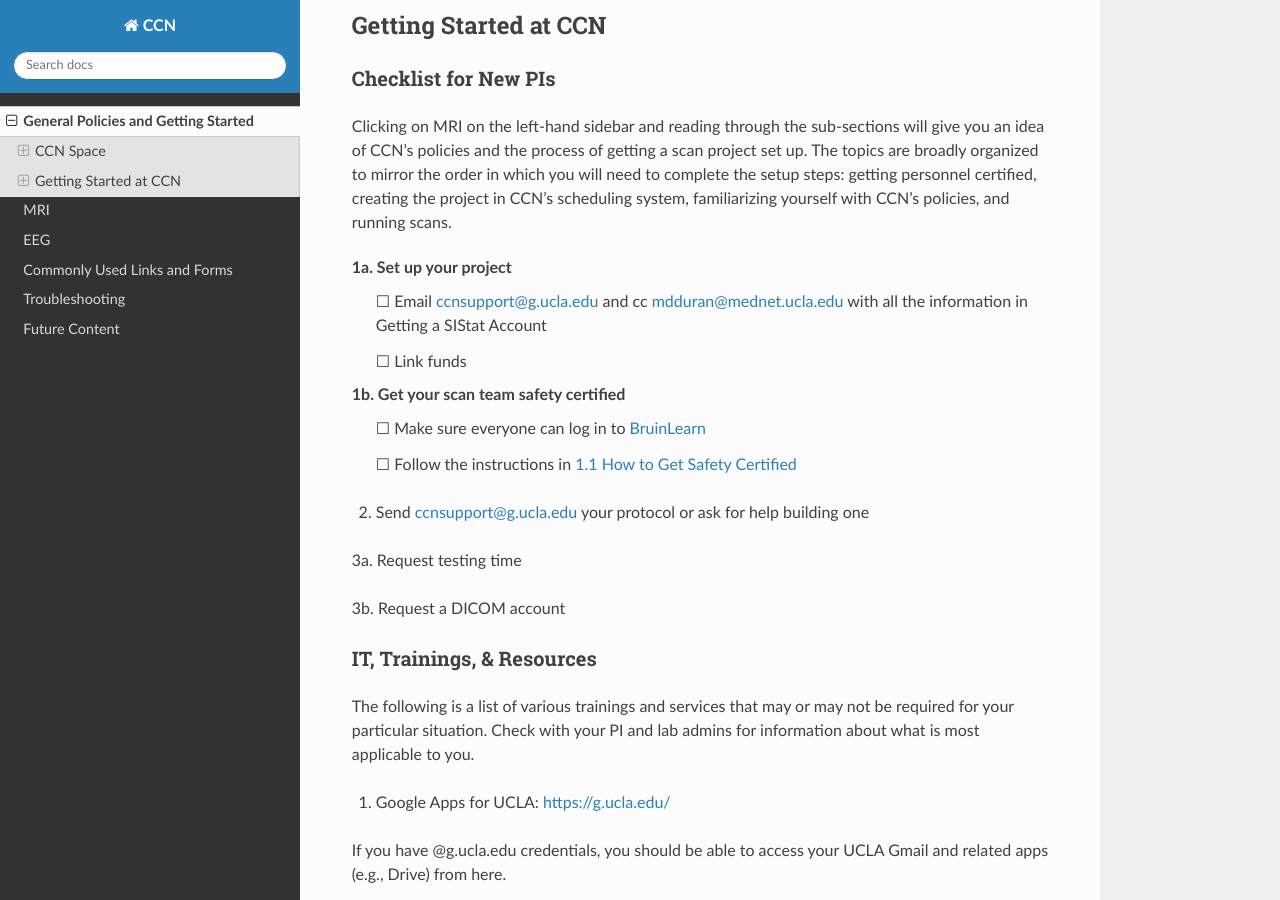
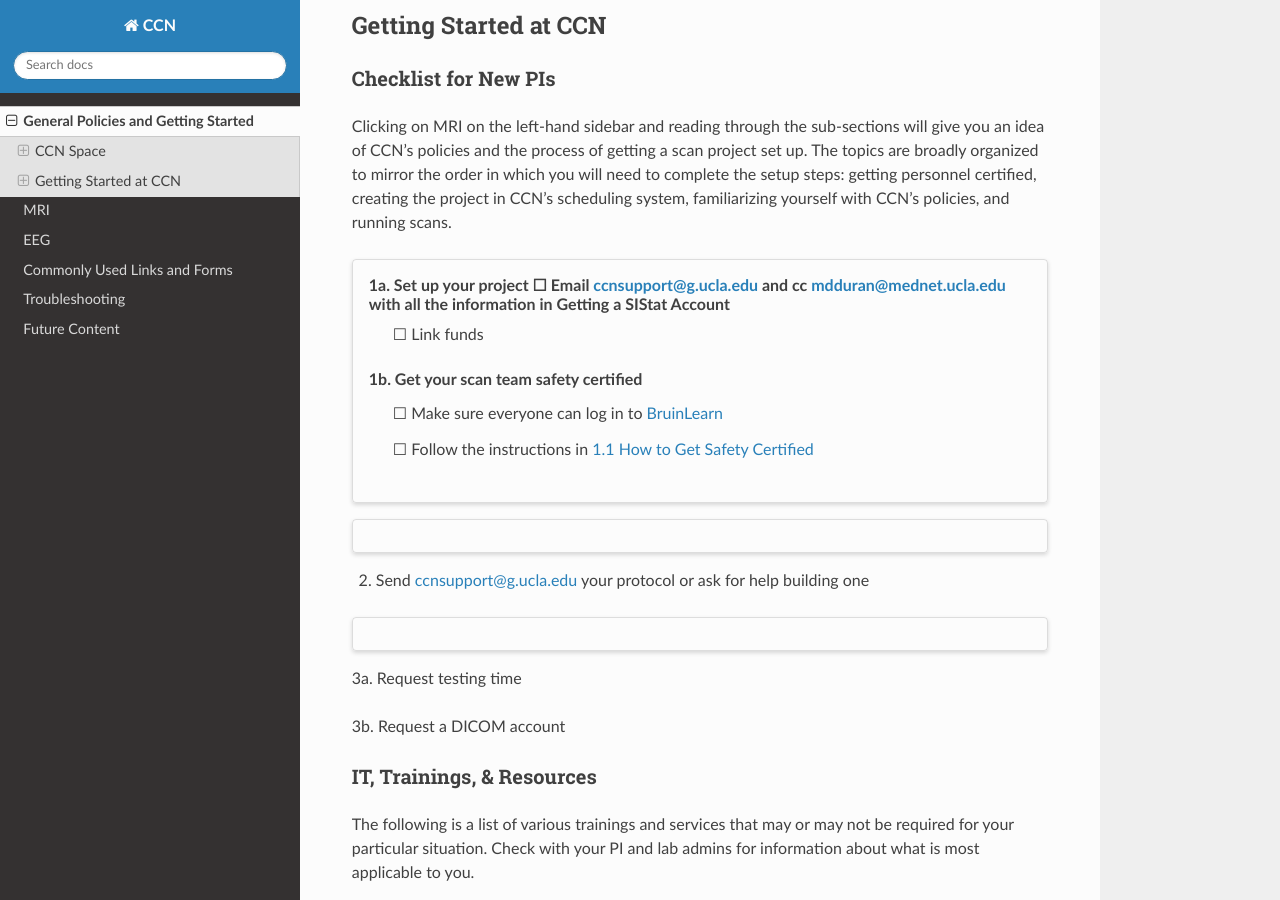
Before and after one commit to CCN-Support/CCN_Wiki, a Sphinx documentation site: the page built from docs/source/generalpolicies.rst, in a window 1280 px wide and 900 px high, scrolled down 3681 px. Built offline with Sphinx 7.4.7 and the Read the Docs theme 3.1.0, drawn with Linux system fonts in a browser that asks for light colours; part of the change alters nothing that is shown.

```diff
--- a/docs/source/generalpolicies.rst
+++ b/docs/source/generalpolicies.rst
@@ -101,18 +101,21 @@ Checklist for New PIs
 
 Clicking on MRI on the left-hand sidebar and reading through the sub-sections will give you an idea of CCN's policies and the process of getting a scan project set up. The topics are broadly organized to mirror the order in which you will need to complete the setup steps: getting personnel certified, creating the project in CCN's scheduling system, familiarizing yourself with CCN's policies, and running scans.
 
-1a. Set up your project
-  ☐ Email ccnsupport@g.ucla.edu and cc mdduran@mednet.ucla.edu with all the information in Getting a SIStat Account
+.. card::
+  1a. Set up your project
+    ☐ Email ccnsupport@g.ucla.edu and cc mdduran@mednet.ucla.edu with all the information in Getting a SIStat Account
 
-  ☐ Link funds
+    ☐ Link funds
 
-1b. Get your scan team safety certified
-  ☐ Make sure everyone can log in to `BruinLearn <bruinlearn.ucla.edu>`_
+  1b. Get your scan team safety certified
+    ☐ Make sure everyone can log in to `BruinLearn <bruinlearn.ucla.edu>`_
 
-  ☐ Follow the instructions in :ref:`safety_cert`
+    ☐ Follow the instructions in :ref:`safety_cert`
 
+.. card::
 2. Send ccnsupport@g.ucla.edu your protocol or ask for help building one
 
+.. card::
 3a. Request testing time
 
 3b. Request a DICOM account
```
